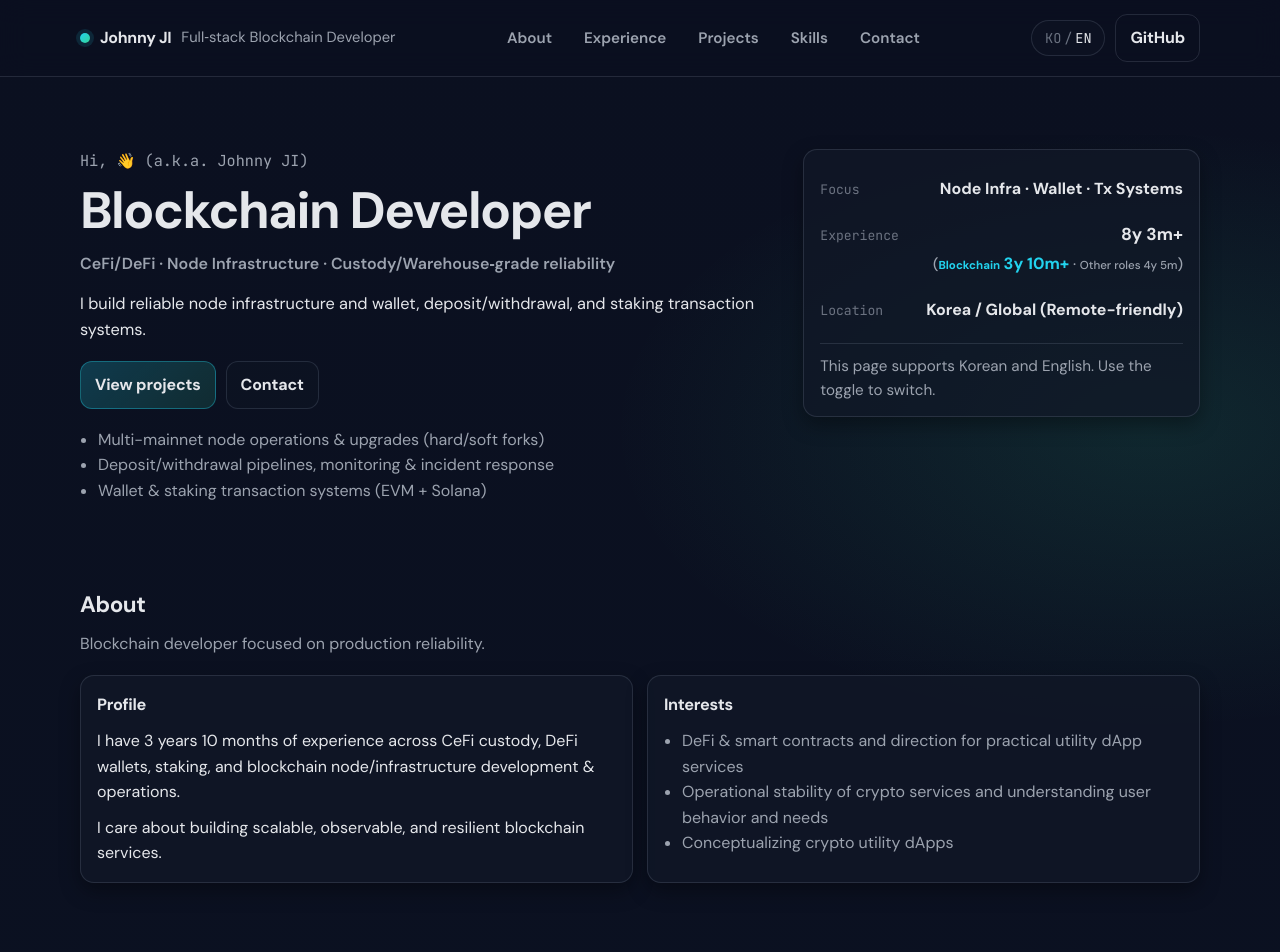
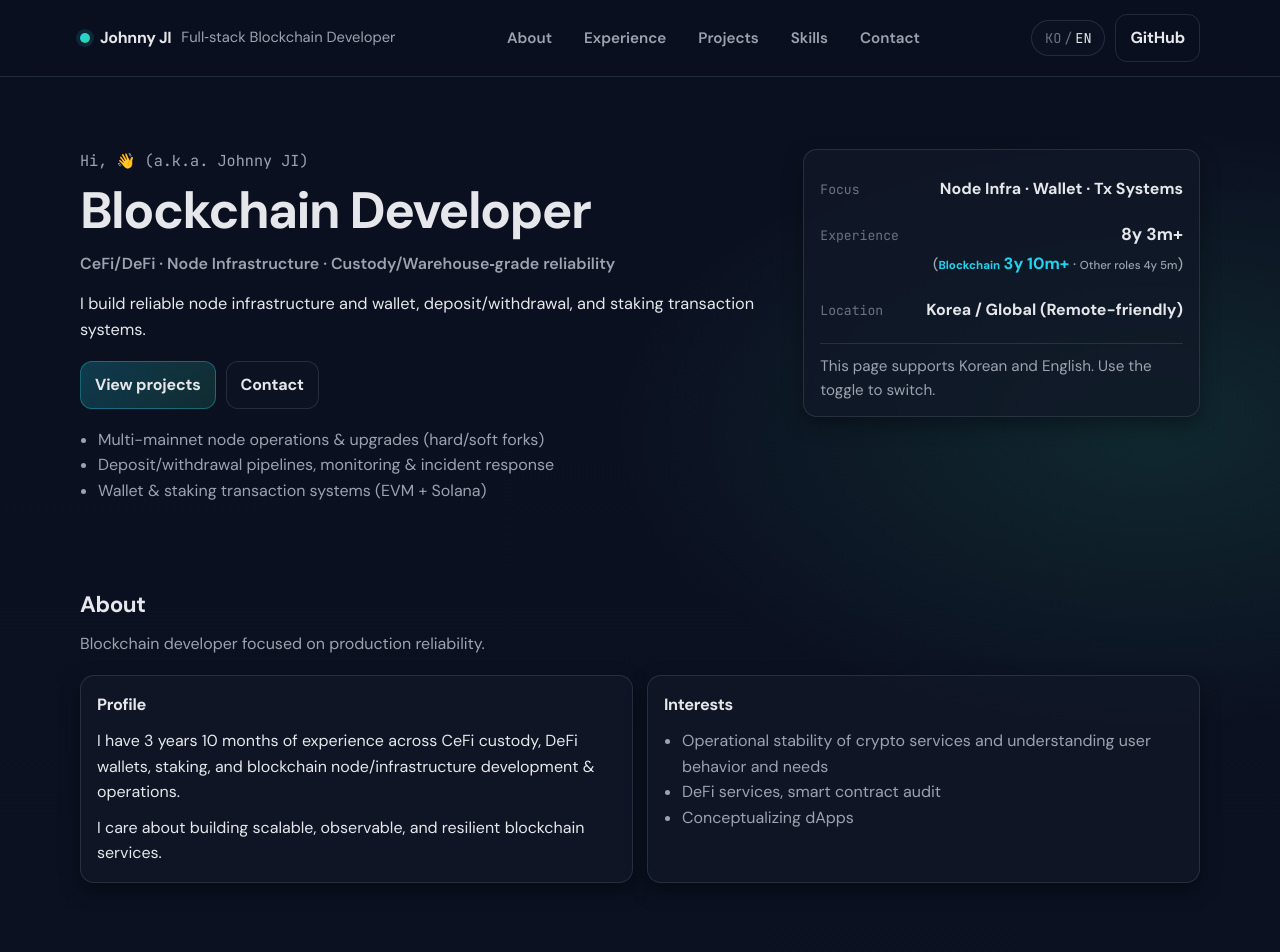
Before and after one commit to johnnyji-dev/AboutMe, a React (Create React App) app: page / in a window 1280 px wide. Shown: the top 952 px of the page. Built offline with nearby package versions, Linux system fonts and the light colour scheme.

Commit message:
fix: Interests KO/EN 정리 — 순서·의미 맞춤, 스마트 컨트랙트 띄어쓰기
Co-authored-by: Cursor <cursoragent@cursor.com>

```diff
--- a/src/data.js
+++ b/src/data.js
@@ -34,9 +34,9 @@ export const DATA = {
         "총 {duration} 동안 CeFi Custody, DeFi 지갑, 스테이킹, 블록체인 노드·인프라 개발 및 유지보수를 담당했습니다.",
       profileP2: "안정적인 블록체인 서비스 구축과 풀스택 성장을 지향합니다.",
       interestTitle: "Interests",
-      interest1: "DeFi·스마트컨트랙트와 활용 가능한 유틸리티 dApp 서비스의 방향성",
-      interest2: "크립토 서비스 운영 안정성과 사용자 성향·니즈 파악",
-      interest3: "크립토 유틸리티 dApp 구상",
+      interest1: "크립토 서비스 운영 안정성과 사용자 성향·니즈 파악",
+      interest2: "DeFi 서비스, 스마트 컨트랙트 audit",
+      interest3: "dApp 구상",
     },
     exp: {
       title: "Experience",
@@ -301,9 +301,9 @@ export const DATA = {
         "I have {duration} of experience across CeFi custody, DeFi wallets, staking, and blockchain node/infrastructure development & operations.",
       profileP2: "I care about building scalable, observable, and resilient blockchain services.",
       interestTitle: "Interests",
-      interest1: "DeFi & smart contracts and direction for practical utility dApp services",
-      interest2: "Operational stability of crypto services and understanding user behavior and needs",
-      interest3: "Conceptualizing crypto utility dApps",
+      interest1: "Operational stability of crypto services and understanding user behavior and needs",
+      interest2: "DeFi services, smart contract audit",
+      interest3: "Conceptualizing dApps",
     },
     exp: {
       title: "Experience",
```
